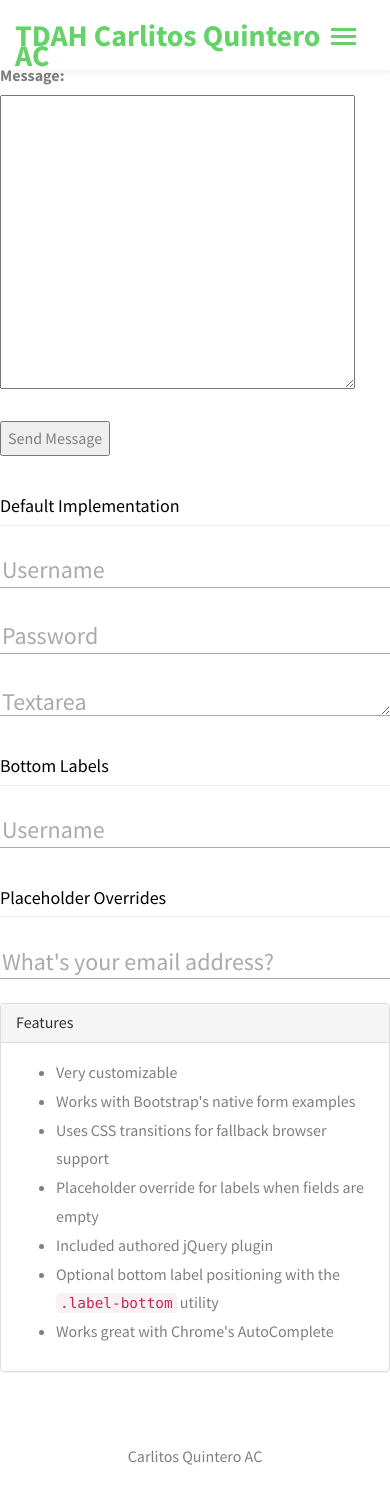
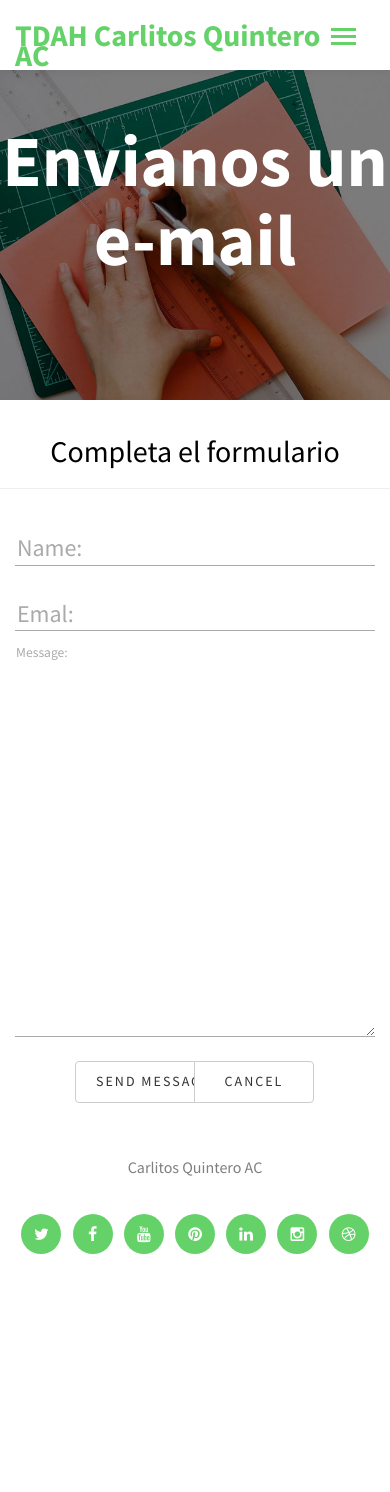
Before and after one commit to guille1194/Carlitos_Beta-1, a Django app: page /contacto in a window 390 px wide. Shown: the top 1492 px of the page. After the commit the page ends 1254 px from the top, so only its background shows below. Run offline with Django 3.2, Linux system fonts and the light colour scheme; some libraries are stand-ins or nearby versions; some web fonts are replaced.

Commit message:
Agrege contacto, ya funciona con mi correo por el momento

```diff
--- a/Carlos_Home/forms.py
+++ b/Carlos_Home/forms.py
@@ -6,6 +6,7 @@ from .models import Cursos
 
 class ContactForm(forms.Form):
     name = forms.CharField()
+    emal = forms.CharField();
     message = forms.CharField(widget = forms.Textarea)
 
     def send_email(self):
--- a/Carlos_Home/templates/Carlos_Home/Registro_curso.html
+++ b/Carlos_Home/templates/Carlos_Home/Registro_curso.html
@@ -10,7 +10,7 @@
   </div>
 </aside>
 <div class="row">
-  <form role = "form" method="POST">
+  <form id= "form" role = "form" method="POST" onsubmit="return valida(form)">
     {% csrf_token %}
     <div class="container text-center" style="padding-top: 15px;">
       <h2>Completa el formulario</h2>
--- a/Carlos_Home/templates/Carlos_Home/contact.html
+++ b/Carlos_Home/templates/Carlos_Home/contact.html
@@ -2,71 +2,37 @@
 {% block title %} Contact {% endblock %}
 {% block carrousel %}{% endblock %}
 {% block content %}
-<form class="" action="" method="post">{% csrf_token %}
-  {{ form.as_p}}
-  <input type="submit" name="name" value="Send Message">
-</form>
+<aside class="callout">
+  <div class="text-vertical-center">
+      <h1 style="color: #fff"> Envianos un e-mail</h1>
+  </div>
+</aside>
 
 <div class="row">
-          <div class="col-sm-8">
-
-              <h4 class="page-header">Default Implementation</h4>
-              <form role="form">
+  <form id= "form" role = "form" method="POST" onsubmit="return valida(form)">
+    {% csrf_token %}
+    <div class="container text-center" style="padding-top: 15px;">
+      <h2>Completa el formulario</h2>
+      <hr style="padding-bottom: 15px;" class="small">
+      <div class="col-sm-8 col-sm-offset-2">
       <div class="form-group float-label-control">
-                      <label for="">Username</label>
-                      <input type="email" class="form-control" placeholder="Username">
+        <label for="id_name">Name:</label>
+        <input id="id_name" name="name" type="text" />
       </div>
       <div class="form-group float-label-control">
-                      <label for="">Password</label>
-                      <input type="password" class="form-control" placeholder="Password">
+        <label for="id_emal">Emal:</label>
+        <input id="id_emal" name="emal" type="text" />
       </div>
       <div class="form-group float-label-control">
-                      <label for="">Textarea</label>
-                      <textarea class="form-control" placeholder="Textarea" rows="1"></textarea>
+        <label for="id_message">Message:</label>
+        <textarea cols="40" id="id_message" name="message" rows="10"> </textarea>
       </div>
-              </form>
-
-
-              <h4 class="page-header">Bottom Labels</h4>
-              <form role="form">
-                  <div class="form-group float-label-control label-bottom">
-                      <label for="">Username</label>
-                      <input type="email" class="form-control" placeholder="Username">
-                  </div>
-              </form>
-
-
-              <h4 class="page-header">Placeholder Overrides</h4>
-              <form role="form">
-                  <div class="form-group float-label-control">
-                      <label for="">Email Address</label>
-                      <input type="email" class="form-control" placeholder="What's your email address?">
-                  </div>
-              </form>
-
-          </div>
-          <div class="col-sm-4">
-              <div class="panel panel-default">
-                  <div class="panel-heading">
-                      <h3 class="panel-title">
-                          Features
-                      </h3>
-                  </div>
-                  <div class="panel-body">
-                      <ul>
-                          <li>Very customizable</li>
-                          <li>Works with Bootstrap's native form examples</li>
-                          <li>Uses CSS transitions for fallback browser support</li>
-                          <li>Placeholder override for labels when fields are empty</li>
-                          <li>Included authored jQuery plugin</li>
-                          <li>Optional bottom label positioning with the <code>.label-bottom</code> utility</li>
-                          <li>Works great with Chrome's AutoComplete</li>
-                      </ul>
+      <div class="btn-group  col-xs-8 col-xs-push-2" role="group" aria-label="..." style="padding-left: 0px;padding-right: 0px;">
+        <input type="submit" name="name" class= "btn btn-default btnDef1 col-xs-6" value="Send Message">
+        <input type="reset" name="name" class= "btn btn-default btnDef1 col-xs-6" value="Cancel">
       </div>
       </div>
     </div>
+  </form>
 </div>
-  </div>
-</div>
-
 {% endblock %}
--- a/Carlos_Home/views.py
+++ b/Carlos_Home/views.py
@@ -3,6 +3,8 @@ from django.views.generic import TemplateView, FormView, CreateView, ListView, U
 from .forms import  ContactForm, RegistroCursoForm, ProfesionistaForm, PacienteForm
 from django.core.urlresolvers import reverse_lazy
 from .models import Cursos, Profesionista, Paciente
+from django.core.mail import send_mail
+from django.conf import settings
 
 # Create your views here.
 
@@ -15,11 +17,21 @@ def about(request):
 class ContactView(FormView):
     template_name = 'Carlos_Home/contact.html'
     form_class = ContactForm
-    success_url = ('Carlos_Home/home')
+    success_url = reverse_lazy('home')
 
     def form_valid(self, form):
-        form.send_email()
+        form_email = form.cleaned_data.get('emal')
+        form_message = form.cleaned_data.get('message')
+        form_name = form.cleaned_data.get('name')
+
+        subject = 'Test Mailbox'
+        contact_message ='%s: %s Via: %s'%(form_name,form_message,form_email)
+        from_email = settings.EMAIL_HOST_USER
+        to_email =[from_email]
+        send_mail(subject, contact_message, from_email,to_email, fail_silently=False)
         return super(ContactView, self).form_valid(form)
+
+
 
 def Registros(request):
     return render(request, 'Carlos_Home/Registros.html')
--- a/templates/base.html
+++ b/templates/base.html
@@ -83,6 +83,27 @@
 	<!--[if lt IE 9]>
 	<script src="js/respond.min.js"></script>
 	<![endif]-->
+	<script type = "text/javascript">
+	function valida(f){
+		var ok = true;
+		var c = 0;
+		var msg = "Debes escribir algo en los campos\n";
+		if(f.elements[0].value==null)
+		{
+			msg += "- Numero Curso\n";
+			ok = false;
+		}else{ c+= 1}
+		if(f.elements[c].value=="")
+		{
+			msg += "- Curso"
+			ok = false;
+		}
+		if(ok == false && c < 2)
+			alert(msg);
+		else{alert('Exitoo!...')}
+		return ok;
+	}
+	</script>
 
 	</head>
 	<body>
```
Also changed, not shown: CarlitosWP/settings.py (+7 -0 lines), 4 other files. Lines whose indentation alone changed are shown as unchanged.
